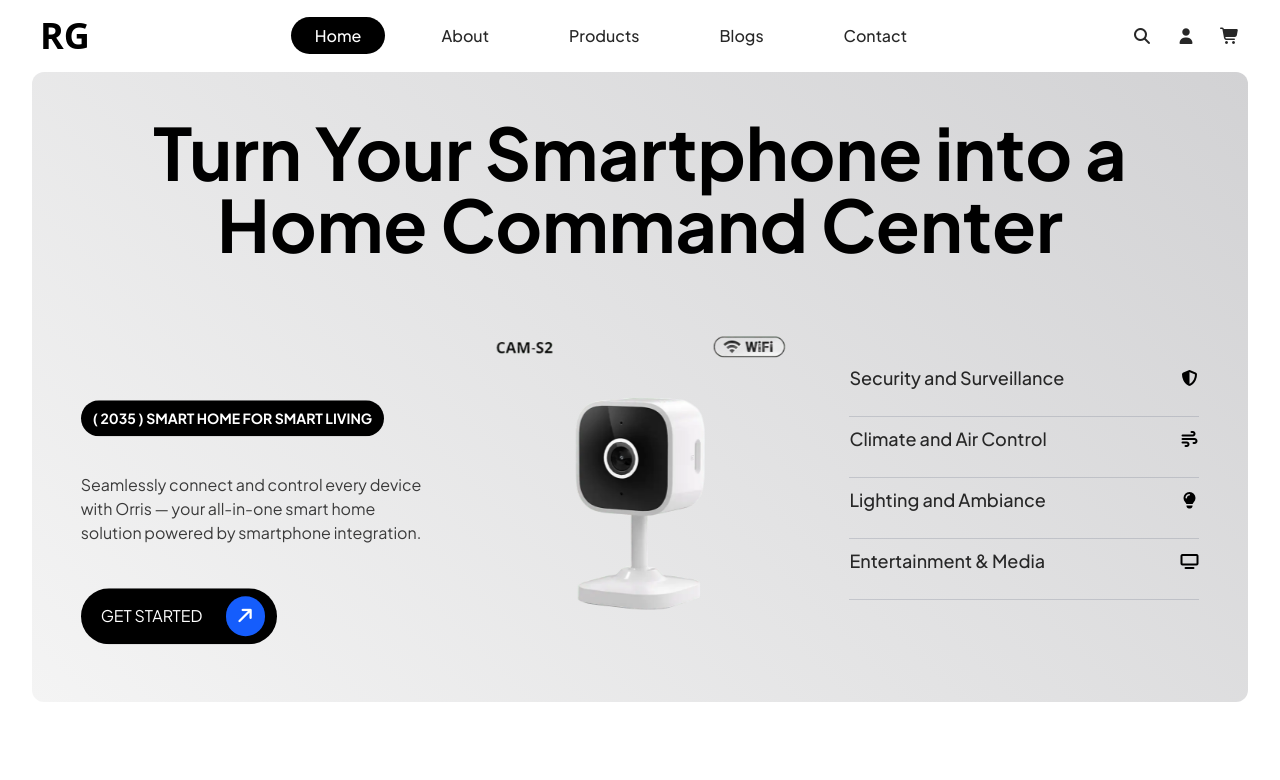
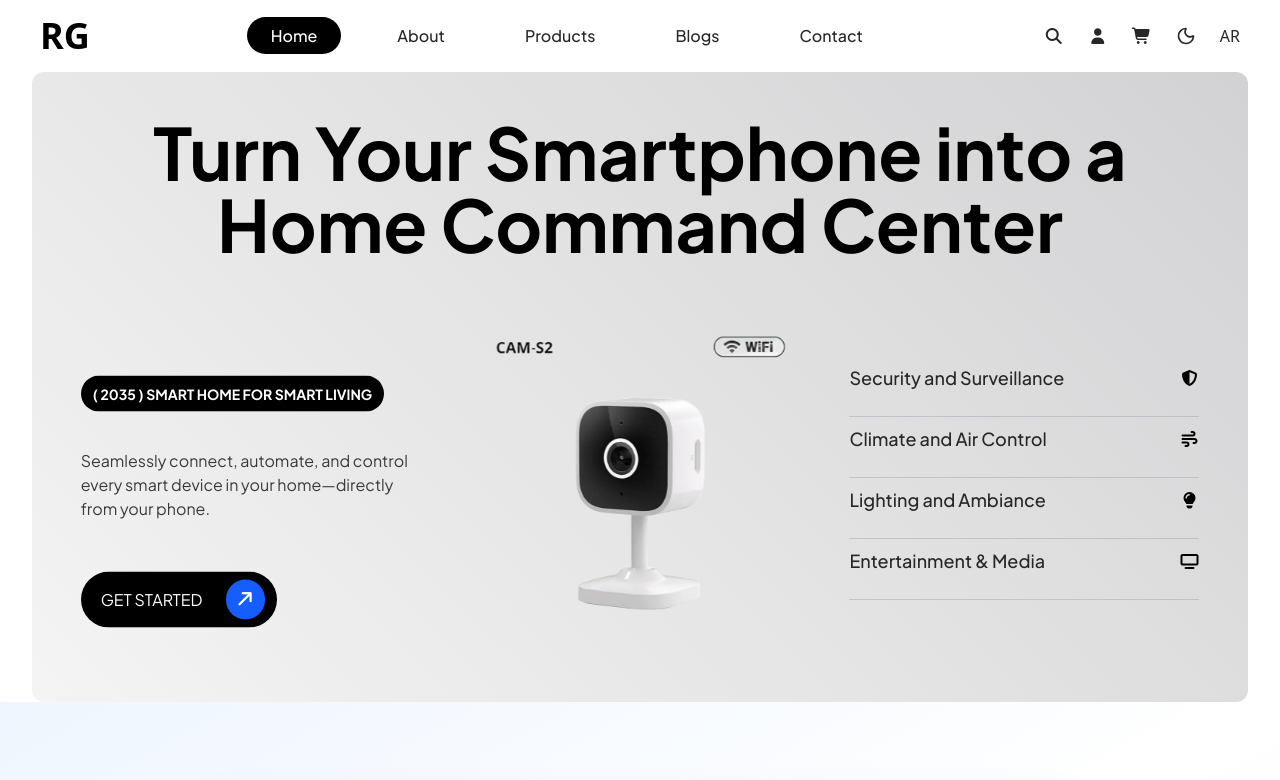
Before and after one commit to ahmedfaheem3006/Roshdy_Group, a React (Vite) app: page / in a window 1280 px wide. Shown: the top 780 px of the page. Built offline with nearby package versions, Linux system fonts and the light colour scheme.

Commit message:
finish hero section

```diff
--- a/src/App.jsx
+++ b/src/App.jsx
@@ -8,7 +8,7 @@ const App = () => {
     <>
       <Navbar />
       <Slider />
-      <Features />
+      {/* <Features /> */}
       <Newsletter />
     </>
   )
--- a/src/Components/Navbar.jsx
+++ b/src/Components/Navbar.jsx
@@ -34,10 +34,10 @@ const Navbar = () => {
     return () => window.removeEventListener("scroll", handleScroll);
   }, []);
 
-  // Close menu on window resize
+  // Close menu on window resize - تم تغيير 768 إلى 1050
   useEffect(() => {
     const handleResize = () => {
-      if (window.innerWidth >= 768) {
+      if (window.innerWidth >= 1050) {
         setIsMenuOpen(false);
       }
     };
@@ -79,22 +79,16 @@ const Navbar = () => {
       <nav className="flex justify-between items-center">
         {theme === "light" ? (
           <Link to="/">
-            {/* <picture className={`transition-all duration-300 ${isScrolled ? "*:size-12" : "*:size-14"}`}>
-              <source srcSet={logo} type="image/webp" />
-              <img src={Logo} alt="Logo" />
-            </picture> */}
             <h1 className="font-semibold text-4xl ">RG</h1>
           </Link>
         ) : (
-          <Link to="/">
-            <picture className={`transition-all duration-300 ${isScrolled ? "*:size-12" : "*:size-14"}`}>
-              <source srcSet={logodark} type="image/webp" />
-              <img src={LogoDark} alt="Logo" />
-            </picture>
+         <Link to="/">
+            <h1 className="font-semibold text-4xl text-white ">RG</h1>
           </Link>
         )}
 
-        <ul className="items-center space-x-11 md:flex hidden">
+        {/* تم تغيير md:flex إلى min-[1050px]:flex */}
+        <ul className="items-center space-x-11 min-[1050px]:flex hidden">
           {t("navLinks").map((link) => (
             <li
               key={link.path}
@@ -104,8 +98,8 @@ const Navbar = () => {
                 to={link.path}
                 className={`${
                   location.pathname === link.path
-                    ? "bg-black text-white rounded-full px-6 py-2"
-                    : "text-text dark:text-text-dark hover:bg-black hover:text-white rounded-full px-6 py-2"
+                    ? "bg-black dark:bg-white text-white dark:text-black rounded-full px-6 py-2"
+                    : "text-text dark:text-text-dark hover:bg-black hover:dark:bg-white hover:text-white hover:dark:text-black rounded-full px-6 py-2"
                 }`}
               >
                 {link.title}
@@ -114,11 +108,12 @@ const Navbar = () => {
           ))}
         </ul>
 
-        <div className="hidden md:flex items-center space-x-6 *:text-text dark:*:text-text-dark *:hover:text-hover *:cursor-pointer">
+        {/* تم تغيير md:flex إلى min-[1050px]:flex */}
+        <div className="hidden min-[1050px]:flex items-center space-x-6 *:text-text dark:*:text-text-dark *:hover:text-hover *:cursor-pointer">
           <i className="fa-solid fa-magnifying-glass"></i>
           <i className="fa-solid fa-user"></i>
           <i className="fa-solid fa-cart-shopping"></i>
-          {/*
+
           {theme === "light" ? (
             <Moon onClick={toggleTheme} className="w-5 h-5" />
           ) : (
@@ -129,10 +124,11 @@ const Navbar = () => {
           ) : (
             <span onClick={toggleLanguage}>EN</span>
           )}
-          */}
+
         </div>
 
-        <div className="lg:hidden flex row-re items-center space-x-4">
+        {/* تم تغيير lg:hidden إلى max-[1049px]:flex */}
+        <div className="max-[1049px]:flex hidden row-re items-center space-x-4">
           <button onClick={() => setIsMenuOpen(!isMenuOpen)}>
             {isMenuOpen ? (
               <X className="w-6 h-6 text-text dark:text-text-dark hover:text-red-600 mr-5" />
@@ -144,9 +140,9 @@ const Navbar = () => {
 
         {isMenuOpen && (
           <>
-            {/* Full Screen Menu */}
+            {/* Full Screen Menu - تم تغيير md:hidden إلى min-[1050px]:hidden */}
             <div
-              className="fixed inset-x-0 top-[72px] bottom-0 bg-[#1a1a1a] dark:bg-[#0a0a0a] z-50 md:hidden overflow-y-hidden overflow-x-hidden"
+              className="fixed inset-x-0 top-[72px] bottom-0 bg-[#1a1a1a] dark:bg-[#0a0a0a] z-50 min-[1050px]:hidden overflow-y-hidden overflow-x-hidden"
               style={{
                 height: "calc(100vh - 72px)",
                 direction: language === "ar" ? "rtl" : "ltr",
@@ -178,7 +174,7 @@ const Navbar = () => {
 
                 {/* Bottom Actions */}
                 <div className="space-y-3 sm:space-y-4">
-                  {/* Language Toggle
+                  {/* Language Toggle */}
                   <button
                     onClick={toggleLanguage}
                     className="w-full flex items-center justify-between p-4 sm:p-5 rounded-2xl bg-white/5 hover:bg-white/10 text-white transition-all"
@@ -193,8 +189,6 @@ const Navbar = () => {
                       {language === "ar" ? "العربية" : "English"}
                     </span>
                   </button>
-
-                  {/* Theme Toggle
                   <button
                     onClick={toggleTheme}
                     className="w-full flex items-center justify-between p-4 sm:p-5 rounded-2xl bg-white/5 hover:bg-white/10 text-white transition-all"
@@ -219,7 +213,7 @@ const Navbar = () => {
                         : "فاتح"}
                     </span>
                   </button>
-                  */}
+
 
                   {/* Action Icons */}
                   <div className="flex items-center justify-center gap-6 pt-4">
--- a/src/Constants/index.jsx
+++ b/src/Constants/index.jsx
@@ -148,15 +148,54 @@ export const slides = {
 
 export const sliderUlContent = {
   en: [
-    { title: "Security and Surveillance", icon: <i className="fa-solid fa-shield-halved"></i> },
-    { title: "Climate and Air Control", icon: <i className="fa-solid fa-wind"></i> },
-    { title: "Lighting and Ambiance", icon: <i className="fa-solid fa-lightbulb"></i> },
-    { title: "Entertainment & Media", icon: <i className="fa-solid fa-tv"></i> },
+    {
+      title: "Security and Surveillance",
+      icon: <i className="fa-solid fa-shield-halved"></i>,
+    },
+    {
+      title: "Climate and Air Control",
+      icon: <i className="fa-solid fa-wind"></i>,
+    },
+    {
+      title: "Lighting and Ambiance",
+      icon: <i className="fa-solid fa-lightbulb"></i>,
+    },
+    {
+      title: "Entertainment & Media",
+      icon: <i className="fa-solid fa-tv"></i>,
+    },
   ],
   ar: [
-    { title: "الأمن والمراقبة", icon: <i className="fa-solid fa-shield-halved"></i> },
-    { title: "التحكم في المناخ والهواء", icon: <i className="fa-solid fa-wind"></i> },
-    { title: "الإضاءة والأجواء", icon: <i className="fa-solid fa-lightbulb"></i> },
+    {
+      title: "الأمن والمراقبة",
+      icon: <i className="fa-solid fa-shield-halved"></i>,
+    },
+    {
+      title: "التحكم في المناخ والهواء",
+      icon: <i className="fa-solid fa-wind"></i>,
+    },
+    {
+      title: "الإضاءة والأجواء",
+      icon: <i className="fa-solid fa-lightbulb"></i>,
+    },
     { title: "الترفيه والإعلام", icon: <i className="fa-solid fa-tv"></i> },
   ],
 };
+
+// 4️⃣ Slider section content
+export const sliderContent = {
+  en: {
+    mainHeading: "Turn Your Smartphone into a Home Command Center",
+    smartTag: "( 2035 ) SMART HOME FOR SMART LIVING",
+    description:
+      "Seamlessly connect, automate, and control every smart device in your home—directly from your phone.",
+    buttonText: "Get Started",
+  },
+  ar: {
+    mainHeading: "حوّل هاتفك الذكي إلى مركز أوامر للمنزل",
+    smartTag: "( 2035 ) بيت ذكي لحياة ذكية",
+    description:
+      "تحكّم في كل أجهزة منزلك الذكية بسهولة من هاتفك، واستمتع بتجربة منزل موحّد وذكي بالكامل.",
+    buttonText: "ابدأ الآن",
+  },
+};
--- a/src/Contexts/LanguageContext.jsx
+++ b/src/Contexts/LanguageContext.jsx
@@ -1,7 +1,7 @@
 /* eslint-disable react-refresh/only-export-components */
 // src/contexts/LanguageContext.jsx
 import { createContext, useContext, useEffect, useState } from "react";
-import { navLinksBase, titles, featuresContent,newsletterContent, sliderUlContent } from "../Constants/index.jsx";
+import { navLinksBase, titles, featuresContent, newsletterContent, sliderUlContent, sliderContent } from "../Constants/index.jsx";
 
 const translations = {
   en: {
@@ -17,6 +17,7 @@ const translations = {
       title: slide.title,
       icon: slide.icon,
     })),
+    slider: sliderContent.en,
   },
   ar: {
     navLinks: navLinksBase.map(({ key, path }) => ({ title: titles.ar[key], path })),
@@ -31,6 +32,7 @@ const translations = {
       title: slide.title,
       icon: slide.icon,
     })),
+    slider: sliderContent.ar,
   },
 };
 
--- a/src/Sections/Slider.jsx
+++ b/src/Sections/Slider.jsx
@@ -12,58 +12,30 @@ import { Link } from "react-router";
 const Slider = () => {
   const { language, t } = useLanguage();
   const currentSlides = slides[language];
+  const sliderTexts = t("slider");
 
   return (
-    <section className="relative w-[95%] mx-auto mt-18 bg-[linear-gradient(45deg,#f4f4f4,#d2d2d4)] rounded-xl h-[740px] md:h-[430px] lg:h-[630px] py-5 md:py-0 overflow-hidden font-jost">
-      {/* المحتوى النصي الثابت مع أنيميشن */}
-      <h1 className="absolute top-[7%] mx-auto text-center font-bold text-5xl md:text-7xl left-0 right-0 md:max-w-[85%] z-10 font-jost">
-        Turn Your Smartphone into a Home Command Center
+    <section className="relative w-[95%] mx-auto mt-18 bg-[linear-gradient(45deg,#f4f4f4,#d2d2d4)] rounded-xl min-[1201px]:h-[630px] py-8 md:py-5 overflow-hidden font-jost">
+      {/* التايتل الثابت */}
+      <h1
+        className={`max-[1200px]:relative max-[1200px]:mb-8 absolute top-[7%] mx-auto text-center font-bold left-0 right-0 md:max-w-[85%] z-10 ${
+          language === "ar" ? "font-cairo" : "font-jost"
+        } ${
+          language === "ar" ? "text-6xl md:text-6xl" : "text-5xl md:text-7xl"
+        }`}
+      >
+        {sliderTexts.mainHeading}
       </h1>
 
-      <div className="absolute bottom-[15%] md:bottom-[25%] left-[4%] max-w-[350px] z-10">
-        <h3 className="font-bold absolute max-md:top-[30%] font-family-lato bg-black text-white px-3 py-2 rounded-full text-sm animate-bounce-slow">
-          ( 2035 ) SMART HOME FOR SMART LIVING
-        </h3>
-        <h5 className="max-w-[300px] md:max-w-[350px] mt-18 font-lato text-paragraph dark:text-paragraph-dark">
-          Seamlessly connect and control every device with Orris — your
-          all-in-one smart home solution powered by smartphone integration.
-        </h5>
-        <button className="absolute max-md:bottom-[-60%] bottom-[-70%] animate-bounce-slow">
-          <div className="flex items-center gap-6 bg-black text-white px-3 py-2 rounded-full hover:bg-hover transition-colors duration-300">
-            <p className="uppercase ml-2 font-jost">Get Started</p>
-            <div className="text-white bg-blue-600 rounded-full p-2">
-              <i
-                className="fa-solid fa-arrow-up fa-rotate-by font-extralight text-lg"
-                style={{ "--fa-rotate-angle": "45deg" }}
-              ></i>
-            </div>
-          </div>
-        </button>
-      </div>
-
-      <ul className="max-md:hidden absolute bottom-[15%] right-[4%] w-full max-w-[350px] z-10">
-        {t("sliderUlContent").map((slide, idx) => (
-          <div key={idx} className="animate-float-delayed">
-            <li className="flex items-center justify-between mb-6">
-              <span className="text-lg font-medium font-lato text-text dark:text-text-dark">
-                {slide.title}
-              </span>
-              {slide.icon}
-            </li>
-            <hr className="my-2 text-gray-500 opacity-25" />
-          </div>
-        ))}
-      </ul>
-
-      {/* السلايدر للصور مع الأنيميشن */}
-      <div className="absolute md:left-0 md:right-0 sm:right-4 right-5 bottom-[3%] md:bottom-[3%]">
+      {/* الصورة - ثابتة على الشاشات الصغيرة */}
+      <div className="max-[1200px]:relative max-[1200px]:mx-auto max-[1200px]:mb-8 max-[1200px]:flex max-[1200px]:justify-center absolute md:left-0 md:right-0 sm:right-4 right-5 bottom-[3%] md:bottom-[3%]">
         <Swiper
           modules={[Navigation, Autoplay, EffectFade]}
           spaceBetween={0}
           slidesPerView={1}
           effect="fade"
           fadeEffect={{
-            crossFade: true
+            crossFade: true,
           }}
           speed={1200}
           navigation={{
@@ -86,12 +58,72 @@ const Slider = () => {
                 <img
                   src={slide.image}
                   alt="Product"
-                  className="mx-auto h-56 sm:h-72 md:h-96 lg:max-h-[480px] object-contain animate-float"
+                  className="max-[1200px]:static mx-auto h-56 sm:h-72 md:h-96 lg:max-h-[480px] object-contain animate-float"
                 />
               </div>
             </SwiperSlide>
           ))}
         </Swiper>
+      </div>
+
+      {/* القائمة بالأيقونات */}
+      <div className="max-[1200px]:flex max-[1200px]:justify-center max-[1200px]:mb-8 max-md:hidden">
+        <ul className="max-[1200px]:relative max-[1200px]:right-[0%] absolute bottom-[15%] right-[4%] w-full max-w-[350px] z-10">
+          {t("sliderUlContent").map((slide, idx) => (
+            <div key={idx} className="animate-float-delayed">
+              <li className="flex items-center justify-between mb-6">
+                <span
+                  className={`text-lg font-medium ${
+                    language === "ar" ? "font-cairo" : "font-lato"
+                  } text-text dark:text-black`}
+                >
+                  {slide.title}
+                </span>
+                {slide.icon}
+              </li>
+              <hr className="my-2 text-gray-500 opacity-25" />
+            </div>
+          ))}
+        </ul>
+      </div>
+
+      {/* الوصف والزر */}
+      <div className="max-[1200px]:relative max-[1200px]:mx-auto max-[1200px]:left-[0%] max-[1200px]:text-center absolute bottom-[15%] md:bottom-[25%] left-[4%] max-w-[350px] z-10">
+        <h3
+          className={`max-[1200px]:relative max-[1200px]:mb-4 font-bold absolute max-md:top-[30%] ${
+            language === "ar"
+              ? "font-cairo text-lg px-4 py-3"
+              : "font-family-lato text-sm px-3 py-2"
+          } bg-black text-white rounded-full  animate-bounce-slow max-[1200px]:inline-block`}
+        >
+          {sliderTexts.smartTag}
+        </h3>
+        <h5
+          className={`max-w-[300px] md:max-w-[350px] max-[1200px]:mx-auto max-[1200px]:mt-0 mt-18 ${
+            language === "ar" ? "font-cairo text-[20px]!" : "font-lato"
+          } text-paragraph dark:text-black mb-6`}
+        >
+          {sliderTexts.description}
+        </h5>
+        <button className={`max-[1200px]:relative max-[1200px]:bottom-0 absolute max-md:bottom-[-60%] bottom-[-50%] animate-bounce-slow group cursor-pointer max-[1200px]:mt-6 hover:scale-105 transition-transform duration-300`}>
+          <div className="flex items-center gap-6 bg-black text-white px-3 py-2 rounded-full hover:bg-blue-600 transition-colors duration-300 ">
+            <p
+              className={`uppercase  ${
+                language === "ar"
+                  ? "font-cairo mr-2 text-xl!"
+                  : "font-jost ml-2"
+              }`}
+            >
+              {sliderTexts.buttonText}
+            </p>
+            <div className="text-white bg-blue-600 group-hover:bg-white group-hover:text-blue-600 rounded-full p-2 transition-transform duration-500 group-hover:rotate-360">
+              <i
+                className="fa-solid fa-arrow-up fa-rotate-by font-extralight text-lg"
+                style={{ "--fa-rotate-angle": "45deg" }}
+              ></i>
+            </div>
+          </div>
+        </button>
       </div>
 
       {/* أزرار التنقل مخفية */}
```
Also changed, not shown: 1 other file (tests, documents, lock files or other folders).
